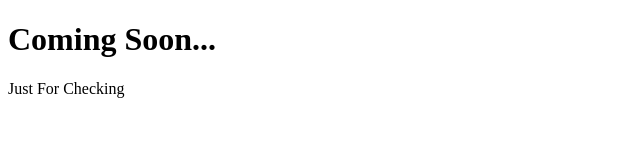
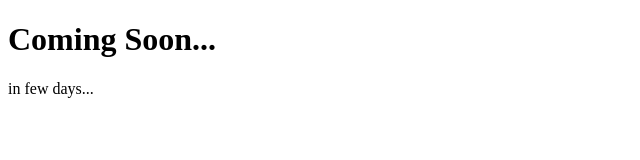
Before and after one commit to chandrashekharkolhe/Musicoul, a plain HTML site: page index.html in a window 1280 px wide. Shown: the full height of the page, 0-640 px from the left. Drawn offline with Linux system fonts and the light colour scheme.

Commit message:
Update index.html

```diff
--- a/index.html
+++ b/index.html
@@ -8,6 +8,6 @@
 </head>
 <body>
     <h1>Coming Soon...</h1>
-    <p>Just For Checking</p>
+    <p>in few days...</p>
 </body>
 </html>
```
